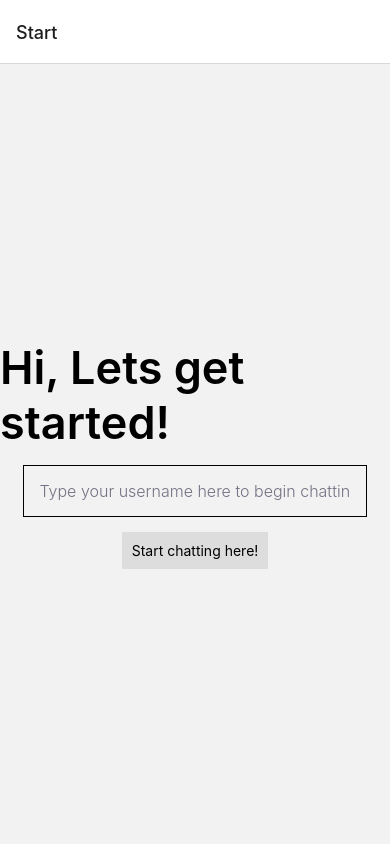
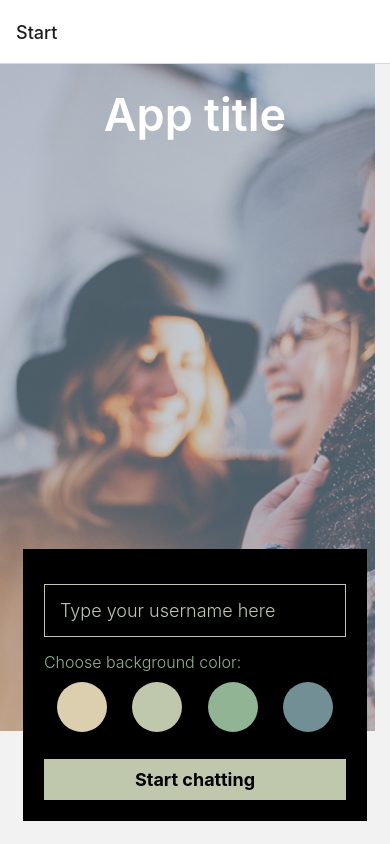
Before and after one commit to JNicholas54/chat-demo, a React Native app: screen /Start in a window 390 px wide. Built offline with nearby package versions, Linux system fonts and the light colour scheme.

Commit message:
adding colors and style + add media file

```diff
--- a/components/Chat.js
+++ b/components/Chat.js
@@ -1,16 +1,61 @@
 import { useEffect } from 'react';
-import { StyleSheet, View, Text } from 'react-native';
+import {
+  StyleSheet,
+  View,
+  Text,
+  Platform,
+  KeyboardAvoidingView,
+} from 'react-native';
+import { GiftedChat } from 'react-native-gifted-chat';
 
 const Chat = ({ route, navigation }) => {
-  const { name } = route.params;
+  const { name, color } = route.params;
+  //creating messages state
+  const [messages, setMessages] = useState();
+
+  const onSend = (newMessages) => {
+    setMessages((previousMessages) =>
+      GiftedChat.append(previousMessages, newMessages)
+    );
+  };
+
+  useEffect(() => {
+    setMessages([
+      {
+        _id: 1,
+        text: 'Hello developer :D',
+        createAt: new Date(),
+        user: {
+          _id: 2,
+          name: 'React Native',
+          avatar: 'https://placeimg.com/140/140/any',
+        },
+      },
+      {
+        _id: 2,
+        text: 'This is a system message',
+        createAt: new Date(),
+        system: true,
+      },
+    ]);
+  }, []);
 
   useEffect(() => {
     navigation.setOptions({ title: name });
   }, []);
 
   return (
-    <View style={styles.container}>
-      <Text>Ready to chat?!</Text>
+    <View style={[styles.container, { backgroundColor: color }]}>
+      <GiftedChat
+        messages={messages}
+        onSend={(messages) => onSend(messages)}
+        user={{
+          _id: 1,
+        }}
+      />
+      {Platform.OS === 'android' ? (
+        <KeyboardAvoidingView behavior='height' />
+      ) : null}
     </View>
   );
 };
@@ -18,8 +63,6 @@ const Chat = ({ route, navigation }) => {
 const styles = StyleSheet.create({
   container: {
     flex: 1,
-    justifyContent: 'center',
-    alignItems: 'center',
   },
 });
 
--- a/components/Start.js
+++ b/components/Start.js
@@ -1,30 +1,69 @@
 import { useState } from 'react';
 import {
+  ImageBackground,
   StyleSheet,
   View,
   Text,
   TouchableOpacity,
   TextInput,
+  KeyboardAvoidingView,
+  Platform,
 } from 'react-native';
+
+const image = require('../media/images/background-image.png');
+
+const backgroundColors = {
+  a: '#DBCFB0',
+  b: '#BFC8AD',
+  c: '#90B494',
+  d: '#718F94',
+};
 
 const Start = ({ navigation }) => {
   const [name, setName] = useState('');
+  const [color, setColor] = useState(backgroundColors.d);
 
   return (
     <View style={styles.container}>
-      <Text style={styles.appTitle}>Hi, Lets get started!</Text>
+      <ImageBackground source={image} resizeMode='cover' style={styles.image}>
+        <Text style={styles.appTitle}>App title</Text>
+        <View style={styles.inputContainer}>
           <TextInput
             style={styles.textInput}
             value={name}
             onChangeText={setName}
-        placeholder='Type your username here to begin chatting!'
+            placeholder='Type your username here'
+            placeholderTextColor='#BFC8AD'
           />
+          <Text style={styles.colorSelector}>Choose background color:</Text>
+          <View style={styles.selectColorElement}>
+            <TouchableOpacity
+              style={[styles.circle, { backgroundColor: backgroundColors.a }]}
+              onPress={() => setColor(backgroundColors.a)}
+            ></TouchableOpacity>
+            <TouchableOpacity
+              style={[styles.circle, { backgroundColor: backgroundColors.b }]}
+              onPress={() => setColor(backgroundColors.b)}
+            ></TouchableOpacity>
+            <TouchableOpacity
+              style={[styles.circle, { backgroundColor: backgroundColors.c }]}
+              onPress={() => setColor(backgroundColors.c)}
+            ></TouchableOpacity>
+            <TouchableOpacity
+              style={[styles.circle, { backgroundColor: backgroundColors.d }]}
+              onPress={() => setColor(backgroundColors.d)}
+            ></TouchableOpacity>
+          </View>
           <TouchableOpacity
             style={styles.button}
-        onPress={() => navigation.navigate('Chat', { name: name })}
+            onPress={() =>
+              navigation.navigate('Chat', { name: name, color: color })
+            }
           >
-        <Text>Start chatting here!</Text>
+            <Text style={styles.buttonText}>Start chatting</Text>
           </TouchableOpacity>
+        </View>
+      </ImageBackground>
     </View>
   );
 };
@@ -32,28 +71,60 @@ const Start = ({ navigation }) => {
 const styles = StyleSheet.create({
   container: {
     flex: 1,
-    justifyContent: 'center',
-    alignItems: 'center',
+  },
+  image: {
+    flex: 1,
+    justifyContent: 'space-between',
+    padding: '6%',
   },
   appTitle: {
+    flex: 2,
     fontSize: 45,
     fontWeight: '600',
-    color: '#000',
+    color: '#FFFFFF',
+    alignSelf: 'center',
+  },
+  inputContainer: {
+    flex: 1,
+    backgroundColor: '#000000',
+    padding: '6%',
   },
   textInput: {
-    width: '88%',
-    fontSize: 16,
+    fontSize: 18,
     fontWeight: '300',
-    color: '#757083',
+    color: '#BFC8AD',
     padding: 15,
     borderWidth: 1,
+    borderColor: '#BFC8AD',
     marginTop: 15,
     marginBottom: 15,
   },
+  selectColorElement: {
+    flex: 1,
+    justifyContent: 'space-around',
+    flexDirection: 'row',
+  },
+  colorSelector: {
+    fontSize: 16,
+    fontWeight: '300',
+    color: '#90B494',
+  },
+  circle: {
+    height: 50,
+    width: 50,
+    borderRadius: 25,
+    marginTop: 10,
+    marginBottom: 10,
+  },
   button: {
-    alignContent: 'center',
-    backgroundColor: '#DDDDDD',
+    alignItems: 'center',
+    backgroundColor: '#BFC8AD',
     padding: 10,
+  },
+  buttonText: {
+    color: '#000', // Text color for the button
+    fontSize: 18, // Font size
+    fontWeight: 'bold',
   },
 });
 
--- a/package.json
+++ b/package.json
@@ -15,6 +15,7 @@
     "expo-status-bar": "~1.6.0",
     "react": "18.2.0",
     "react-native": "0.72.4",
+    "react-native-gifted-chat": "^2.4.0",
     "react-native-safe-area-context": "4.6.3",
     "react-native-screens": "~3.22.0"
   },
```
Also changed, not shown: media/images/background-image.png (added), 1 other file (tests, documents, lock files or other folders). Lines whose indentation alone changed are shown as unchanged.
